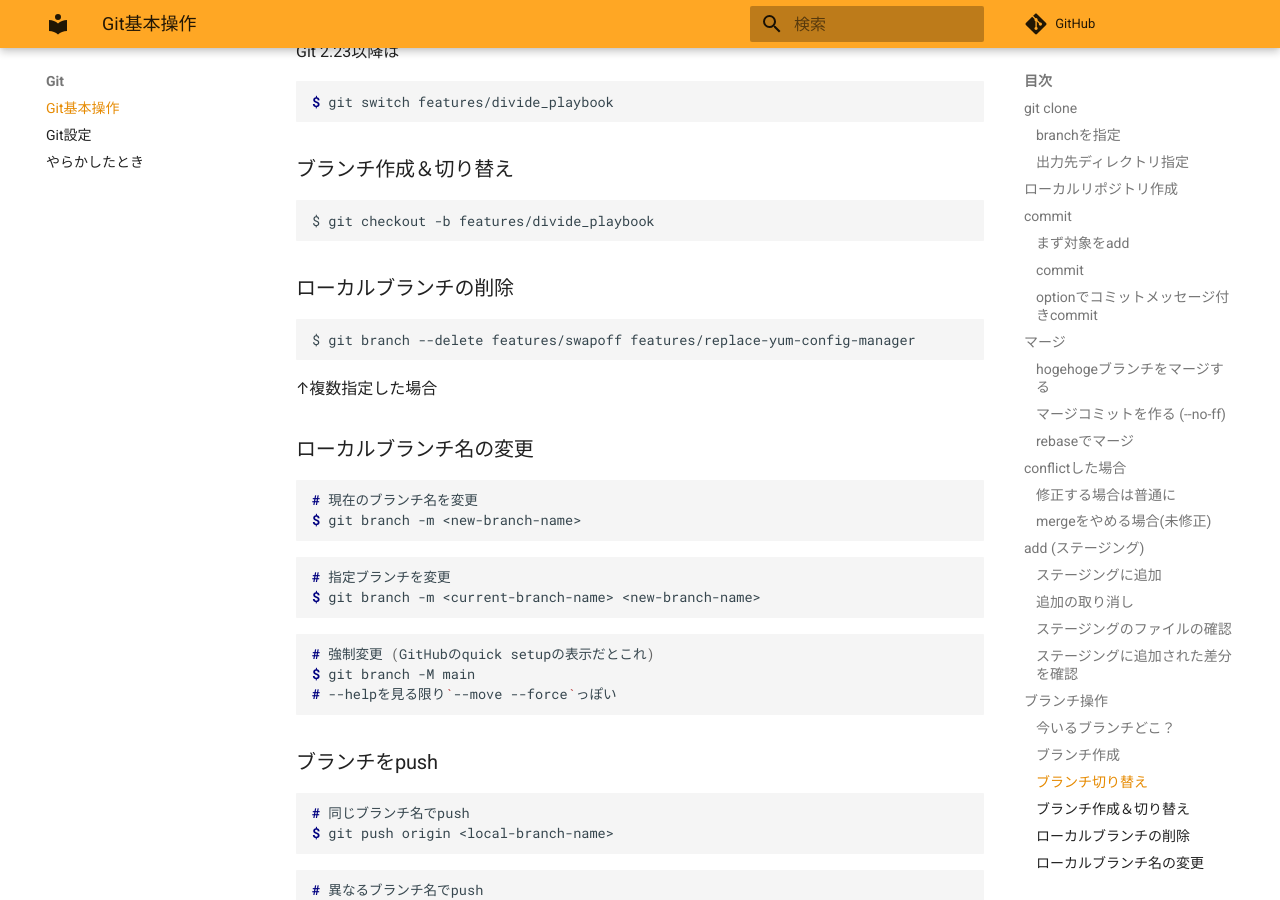
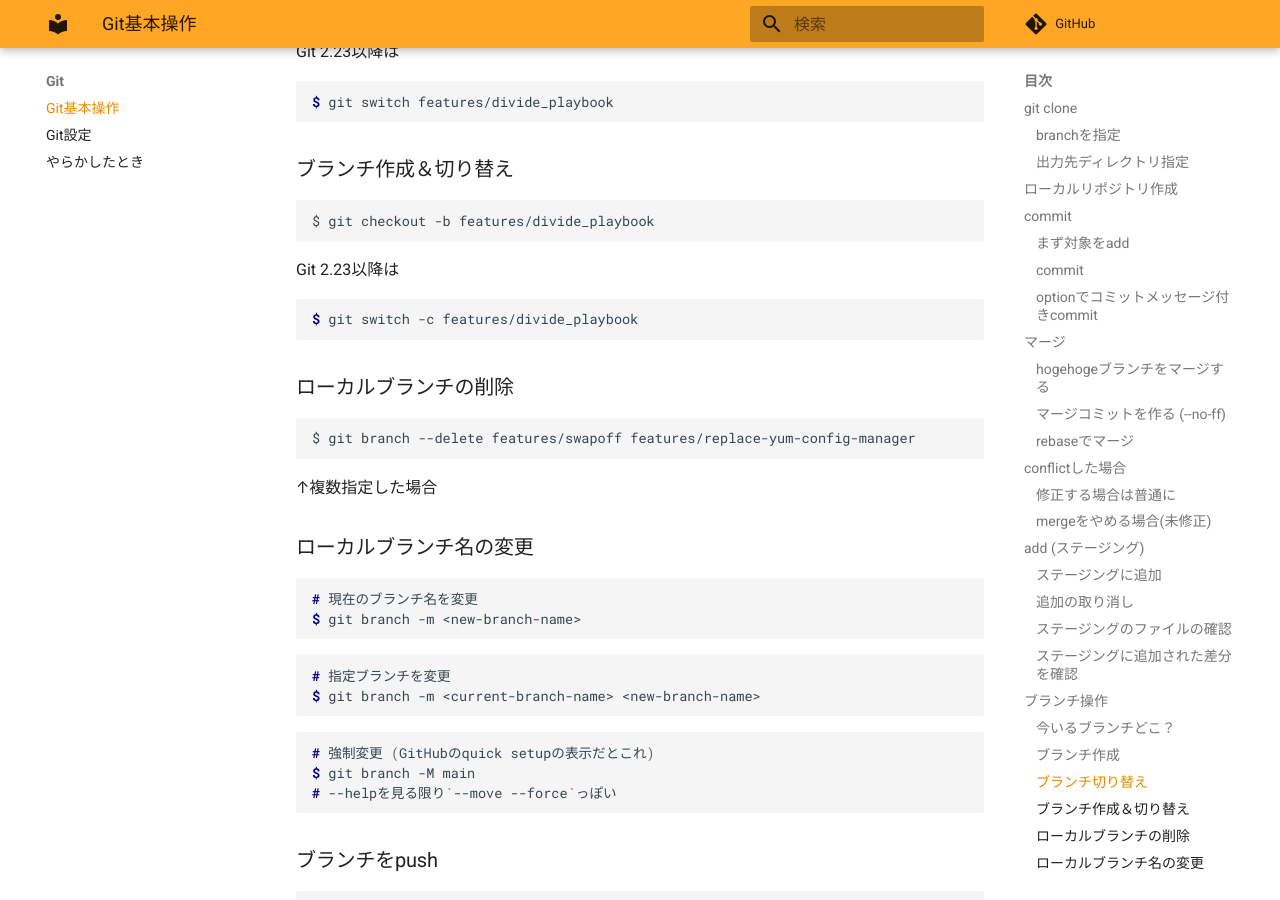
Before and after one commit to zaki-lknr/docs, an MkDocs documentation site: the page built from docs/Git/index.md, in a window 1280 px wide and 900 px high, scrolled down 4144 px. Built offline with MkDocs 1.6.1 and Material for MkDocs 9.7.7, drawn with Linux system fonts in a browser that asks for light colours; comment, search, counter and statistics services are not loaded.

Commit message:
add: git switchでブランチ切り替え & 作成

````diff
--- a/docs/Git/index.md
+++ b/docs/Git/index.md
@@ -197,6 +197,12 @@ $ git switch features/divide_playbook
 
 ```
 $ git checkout -b features/divide_playbook
+```
+
+Git 2.23以降は
+
+```console
+$ git switch -c features/divide_playbook
 ```
 
 ### ローカルブランチの削除
````
